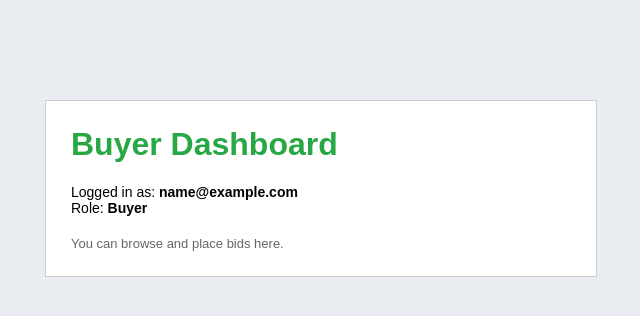
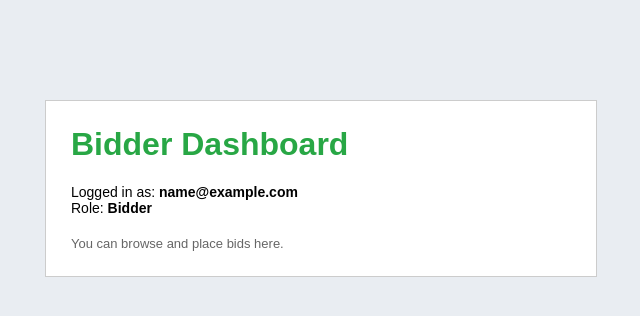
Before and after one commit to tmiller847/CMPSC-431W-Proj-Team_11, a Flask app: template 431w proj/Starter_code_431w/starter_code_431w/templates/buyer_home.html in a window 1280 px wide. Shown: the top 316 px of the page, without its empty margins (319-959 px from the left). Run offline with Flask 3, Linux system fonts and the light colour scheme; the template is opened without the code that fills it: most values are stand-ins (such as "Sample title", 1, 10 or a date in 2020).

Commit message:
Correct language

```diff
--- a/431w proj/Starter_code_431w/starter_code_431w/app.py
+++ b/431w proj/Starter_code_431w/starter_code_431w/app.py
@@ -88,14 +88,14 @@ def login():
                         if seller:
                             roles.append("Seller")
                         if bidder:
-                            roles.append("Buyer")
+                            roles.append("Bidder")
                         if helpdesk:
                             roles.append("HelpDesk")
 
                         if len(roles) == 1:
                             if roles[0] == "Seller":
                                 return render_template("seller_home.html", email=email)
-                            elif roles[0] == "Buyer":
+                            elif roles[0] == "Bidder":
                                 return render_template("buyer_home.html", email=email)
                             elif roles[0] == "HelpDesk":
                                 return render_template("helpdesk_home.html", email=email)
@@ -125,7 +125,7 @@ def choose_role():
 
     if role == "Seller":
         return render_template("seller_home.html", email=email)
-    elif role == "Buyer":
+    elif role == "Bidder":
         return render_template("buyer_home.html", email=email)
     elif role == "HelpDesk":
         return render_template("helpdesk_home.html", email=email)
--- a/431w proj/Starter_code_431w/starter_code_431w/templates/buyer_home.html
+++ b/431w proj/Starter_code_431w/starter_code_431w/templates/buyer_home.html
@@ -1,7 +1,7 @@
 <!DOCTYPE html>
 <html>
 <head>
-    <title>Buyer Dashboard</title>
+    <title>Bidder Dashboard</title>
     <style>
         body {
             font-family: Arial, sans-serif;
@@ -36,11 +36,11 @@
 <body>
 
 <div class="content">
-    <h1>Buyer Dashboard</h1>
+    <h1>Bidder Dashboard</h1>
 
     <div class="user">
         Logged in as: <strong>{{ email }}</strong><br>
-        Role: <strong>Buyer</strong>
+        Role: <strong>Bidder</strong>
     </div>
 
     <div class="note">
```
